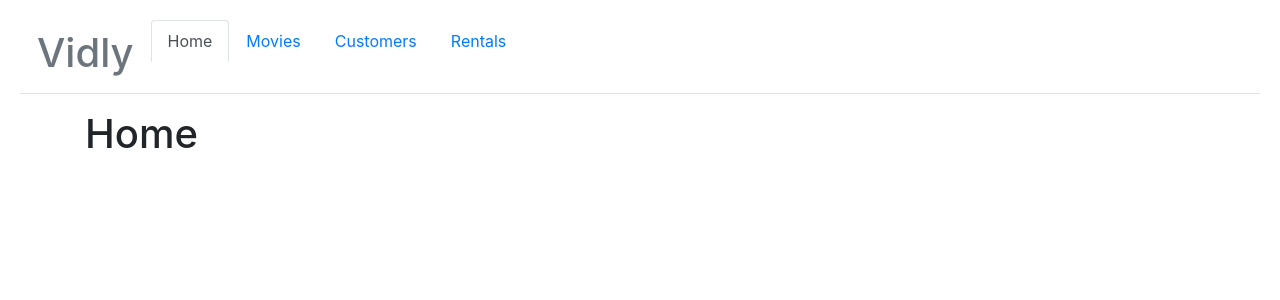
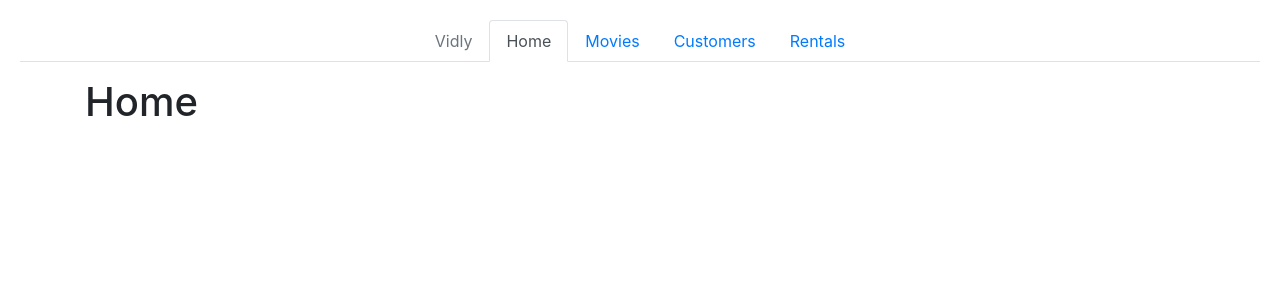
Before and after one commit to Andrade-Bruno/react-vidly, a React (Create React App) app: page /home/ in a window 1280 px wide. Shown: the top 300 px of the page. Built offline with nearby package versions, Linux system fonts and the light colour scheme.

Commit message:
NavBar: Handling CSS

```diff
--- a/src/App.js
+++ b/src/App.js
@@ -26,7 +26,7 @@ class App extends Component {
         <Route path='/rentals' component={Rentals}/>
 
         <Route path='/not-found' component={NotFound}/>
-        <Redirect path='/' exact to='/movies'/>
+        <Redirect path='/' exact to='/home'/>
         <Redirect to='/not-found' />
       </Switch>
       </div>
--- a/src/components/commom/navbar.jsx
+++ b/src/components/commom/navbar.jsx
@@ -4,9 +4,9 @@ import { NavLink } from "react-router-dom";
 const NavBar = () => {
 	return (
 		<React.Fragment>
-			<ul className='nav nav-tabs'>
+			<ul className='nav nav-tabs justify-content-center'>
 				<li className='nav-item'>
-					<h1 className='nav-link disabled'>Vidly</h1>
+					<a className='nav-link disabled'>Vidly</a>
 				</li>
 				<li className='nav-item'>
 					<NavLink className='nav-link' to='/home'>
```
